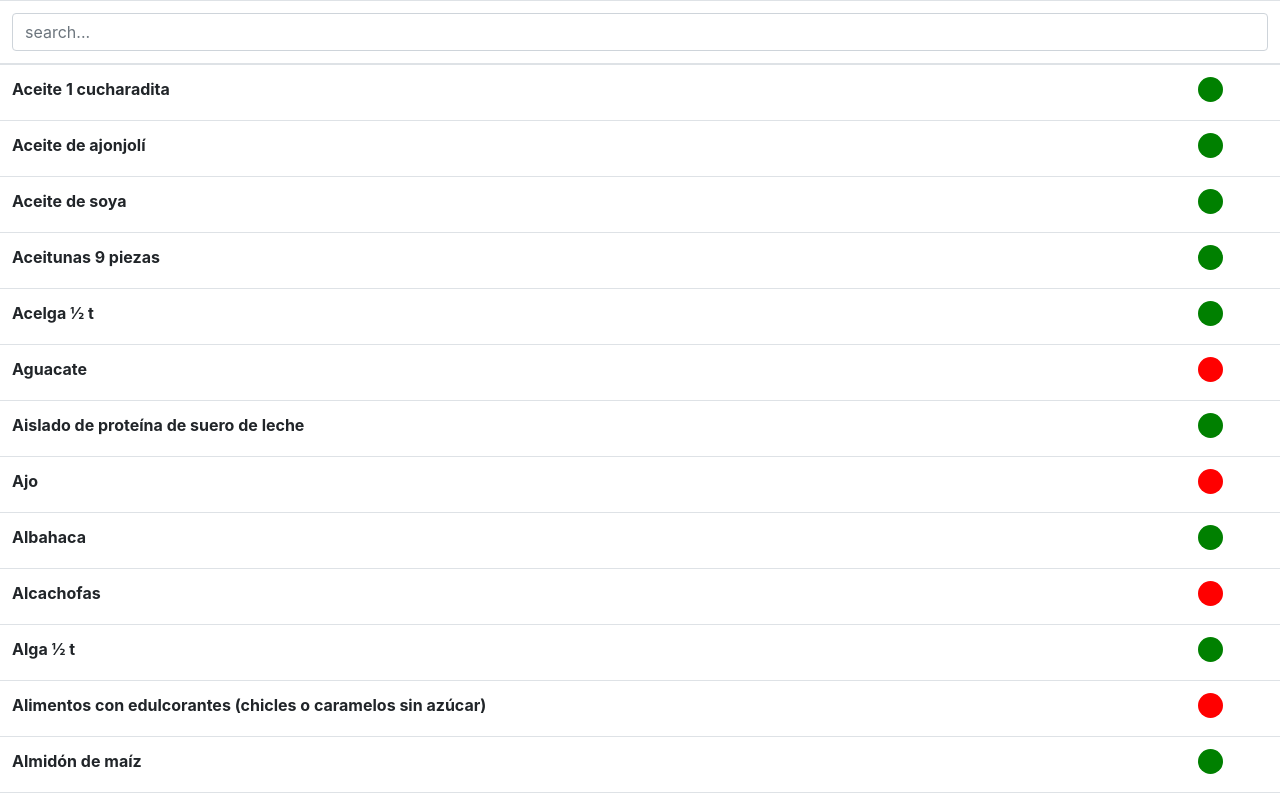
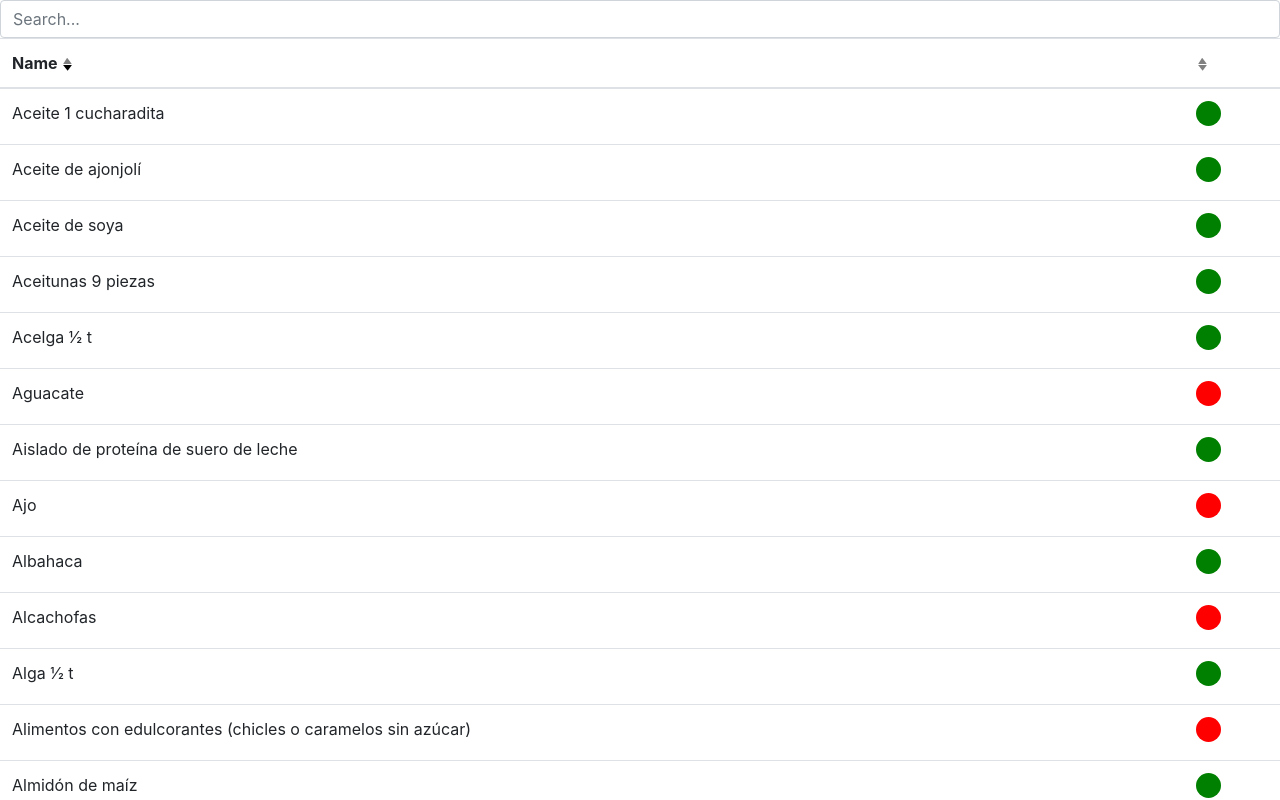
Before and after one commit to micheledisalvatore/fodmap, a React (Create React App) app: page / in a window 1280 px wide. Shown: the top 800 px of the page. Built offline with nearby package versions, Linux system fonts and the light colour scheme.

Commit message:
add sorting

```diff
--- a/src/App.js
+++ b/src/App.js
@@ -1,9 +1,9 @@
 import React, { Component } from 'react';
-import { Table, Input, InputGroup } from 'reactstrap';
+import { Table, Input } from 'reactstrap';
 import diacritics from 'diacritics';
 import 'bootstrap/dist/css/bootstrap.min.css';
-import { INGREDIENTS, TO_AVOID, RESTRICTED, PERMITTED } from './constants';
-import { Dot } from './App.styled';
+import { INGREDIENTS, TO_AVOID, RESTRICTED, PERMITTED, SORT_BY } from './constants';
+import { Dot, InputWrapper, SortIcon } from './App.styled';
 
 class App extends Component {
   constructor(props) {
@@ -11,7 +11,44 @@ class App extends Component {
 
     this.state = {
       ingredients: INGREDIENTS,
+      sortBy: SORT_BY.NAME,
+      sortDesc: false,
     }
+  }
+
+  get filteredIngredients() {
+    let ingredients = this.state.ingredients;
+
+    if(this.state.query) {
+      const re = new RegExp(this.state.query, 'gi');
+      ingredients.filter(ingredient => diacritics.remove(ingredient.name).match(re));
+    }
+
+    if(this.state.sortBy) {
+      ingredients = ingredients.sort((a, b) => {
+        let sorting = 0;
+        if(this.state.sortBy === SORT_BY.NAME) {
+          sorting = a.name.localeCompare(b.name)
+        }
+
+        if(this.state.sortBy === SORT_BY.INTOLERANCE) {
+          const mapTypes = {
+            [PERMITTED]: -1,
+            [RESTRICTED]: 0,
+            [TO_AVOID]: 1,
+          }
+          sorting = mapTypes[a.type] - mapTypes[b.type]
+        }
+
+        if(this.state.sortDesc) {
+          sorting *= -1
+        }
+
+        return sorting;
+      })
+    }
+
+    return ingredients;
   }
 
   search = e => {
@@ -21,30 +58,41 @@ class App extends Component {
     this.setState({ query: escaped })
   }
 
-  get filteredIngredients() {
-    if(this.state.query) {
-      const re = new RegExp(this.state.query, 'gi');
-      return this.state.ingredients.filter(ingredient => diacritics.remove(ingredient.name).match(re));
+  sortBy = sortBy => () => {
+    this.setState(state => ({ sortBy, sortDesc: state.sortBy !== sortBy || !this.state.sortDesc}))
+  }
+
+  getDotColor = type => {
+    switch(type) {
+      case TO_AVOID :
+        return 'red';
+      case RESTRICTED :
+        return 'yellow';
+      case PERMITTED :
+        return 'green';
+      default :
+        return 'grey';
     }
-
-    return this.state.ingredients;
   }
 
   render () {
-    const filteredIngredients = this.state.query ? this.state.ingredients.filter(ingredient => diacritics.remove(ingredient.name).match(this.state.query)) : this.state.ingredients
     return (
-      <div className="App">
+      <div>
+        <InputWrapper>
+          <Input type="search" placeholder="Search..." onChange={this.search} />
+        </InputWrapper>
         <Table>
           <thead>
             <tr>
-              <th colSpan="2"><InputGroup><Input type="search" placeholder="search..." onChange={this.search} /></InputGroup></th>
+              <th onClick={this.sortBy(SORT_BY.NAME)}>Name <SortIcon width="13" height="13" up={this.state.sortBy === SORT_BY.NAME && this.state.sortDesc} down={this.state.sortBy === SORT_BY.NAME && !this.state.sortDesc} /></th>
+              <th onClick={this.sortBy(SORT_BY.INTOLERANCE)}><SortIcon width="13" height="13" up={this.state.sortBy === SORT_BY.INTOLERANCE && this.state.sortDesc} down={this.state.sortBy === SORT_BY.INTOLERANCE && !this.state.sortDesc} /></th>
             </tr>
           </thead>
           <tbody>
-            {filteredIngredients.map(ingredient => (
+            {this.filteredIngredients.map(ingredient => (
               <tr key={ingredient.name}>
-                <th scope="row">{ingredient.name}</th>
-                <td><Dot color={(ingredient.type === TO_AVOID && 'red') || (ingredient.type === RESTRICTED && 'yellow') || (ingredient.type === PERMITTED && 'green')} /></td>
+                <td>{ingredient.name}</td>
+                <td><Dot color={this.getDotColor(ingredient.type)} /></td>
               </tr>
             ))}
           </tbody>
--- a/src/App.styled.js
+++ b/src/App.styled.js
@@ -1,9 +1,25 @@
+import React from 'react';
 import styled from 'styled-components';
+import { InputGroup } from 'reactstrap';
+
+export const InputWrapper = styled(InputGroup)`
+    position: sticky;
+    top: 0;
+`
 
 export const Dot = styled('div')`
-height: 25px;
-width: 25px;
-background-color: ${({ color }) => color};
-border-radius: 50%;
-display: inline-block;
+    height: 25px;
+    width: 25px;
+    background-color: ${({ color }) => color};
+    border-radius: 50%;
+    display: inline-block;
 `
+
+export const SortIcon = ({ width, height, up, down }) => (
+    <svg xmlns="http://www.w3.org/2000/svg" width={width} height={height} viewBox="0 0 37 37">
+        <g>
+            <path d="M7 17h22a1 1 0 0 0 1-1L18 0h-1L7 16v1z" fill={up ? 'black' : 'gray'} />
+            <path d="M30 20v1L19 36v0L7 21v-1h23z" fill={down ? 'black' : 'gray'} />
+        </g>
+    </svg>
+)
--- a/src/constants.js
+++ b/src/constants.js
@@ -1255,3 +1255,8 @@ export const INGREDIENTS = [
     group: VEGETABLE
   }
 ];
+
+export const SORT_BY = {
+  NAME: 'name',
+  INTOLERANCE: 'intollerance',
+};
```
